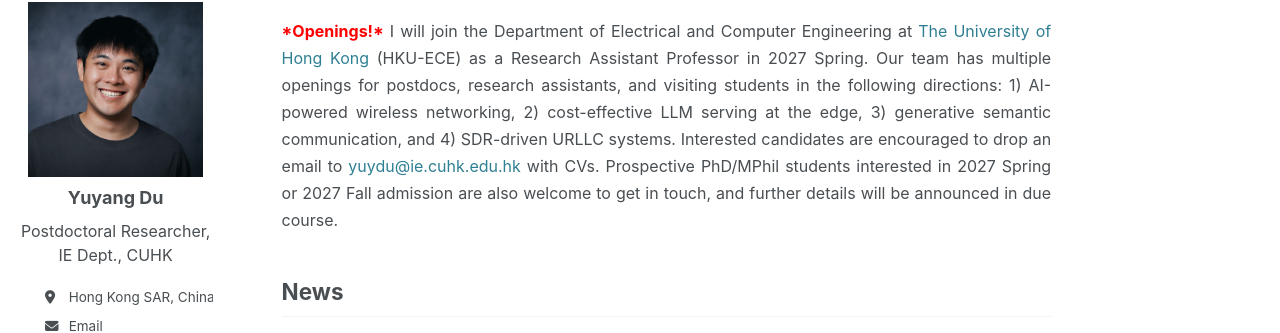
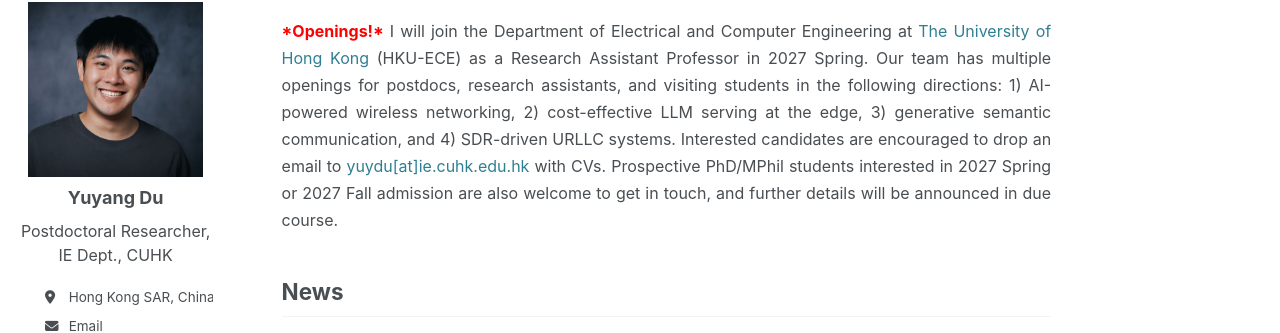
Before and after one commit to yuyangdu001/yuyangdu001.github.io, a Jekyll site: the page built from _pages/about.md, in a window 1280 px wide and 900 px high, scrolled down 634 px. Shown: the part 104-437 px from the top of the window. Built offline with Jekyll 4.4.1, drawn with Linux system fonts in a browser that asks for light colours; some web fonts are replaced.

Commit message:
Fix email format in openings section
Updated the contact email format for openings section.

```diff
--- a/_pages/about.md
+++ b/_pages/about.md
@@ -36,7 +36,7 @@ a {
 
 <p style="text-align: justify;"><font size=3><b style="color: #ff0000;">*Recent Itinerary:*</b> Since August 2026, I have been a Visiting Postdoctoral Researcher in the Department of Electrical and Computer Engineering at <a href="https://ucsd.edu/">UC San Diego</a> (UCSD), working with Prof. <a href="https://jacobsschool.ucsd.edu/people/profile/nuria-gonzalez-prelcic">Nuria Gonzalez-Prelcic</a>. I am always open to research discussions and ideas. If you are around, feel free to reach out for a coffee chat!</font></p>
 
-<p style="text-align: justify;"><font size=3><b style="color: #ff0000;">*Openings!*</b> I will join the Department of Electrical and Computer Engineering at <a href="https://ece.hku.hk/">The University of Hong Kong</a> (HKU-ECE) as a Research Assistant Professor in 2027 Spring. Our team has multiple openings for postdocs, research assistants, and visiting students in the following directions: 1) AI-powered wireless networking, 2) cost-effective LLM serving at the edge, 3) generative semantic communication, and 4) SDR-driven URLLC systems. Interested candidates are encouraged to drop an email to <a href="mailto:yuydu@ie.cuhk.edu.hk">yuydu@ie.cuhk.edu.hk</a> with CVs. Prospective PhD/MPhil students interested in 2027 Spring or 2027 Fall admission are also welcome to get in touch, and further details will be announced in due course.</font></p>
+<p style="text-align: justify;"><font size=3><b style="color: #ff0000;">*Openings!*</b> I will join the Department of Electrical and Computer Engineering at <a href="https://ece.hku.hk/">The University of Hong Kong</a> (HKU-ECE) as a Research Assistant Professor in 2027 Spring. Our team has multiple openings for postdocs, research assistants, and visiting students in the following directions: 1) AI-powered wireless networking, 2) cost-effective LLM serving at the edge, 3) generative semantic communication, and 4) SDR-driven URLLC systems. Interested candidates are encouraged to drop an email to <a href="mailto:yuydu@ie.cuhk.edu.hk">yuydu[at]ie.cuhk.edu.hk</a> with CVs. Prospective PhD/MPhil students interested in 2027 Spring or 2027 Fall admission are also welcome to get in touch, and further details will be announced in due course.</font></p>
 
 <h2 id="news-heading">News</h2>
 <div class="news-window" role="region" aria-labelledby="news-heading" tabindex="0">
```
